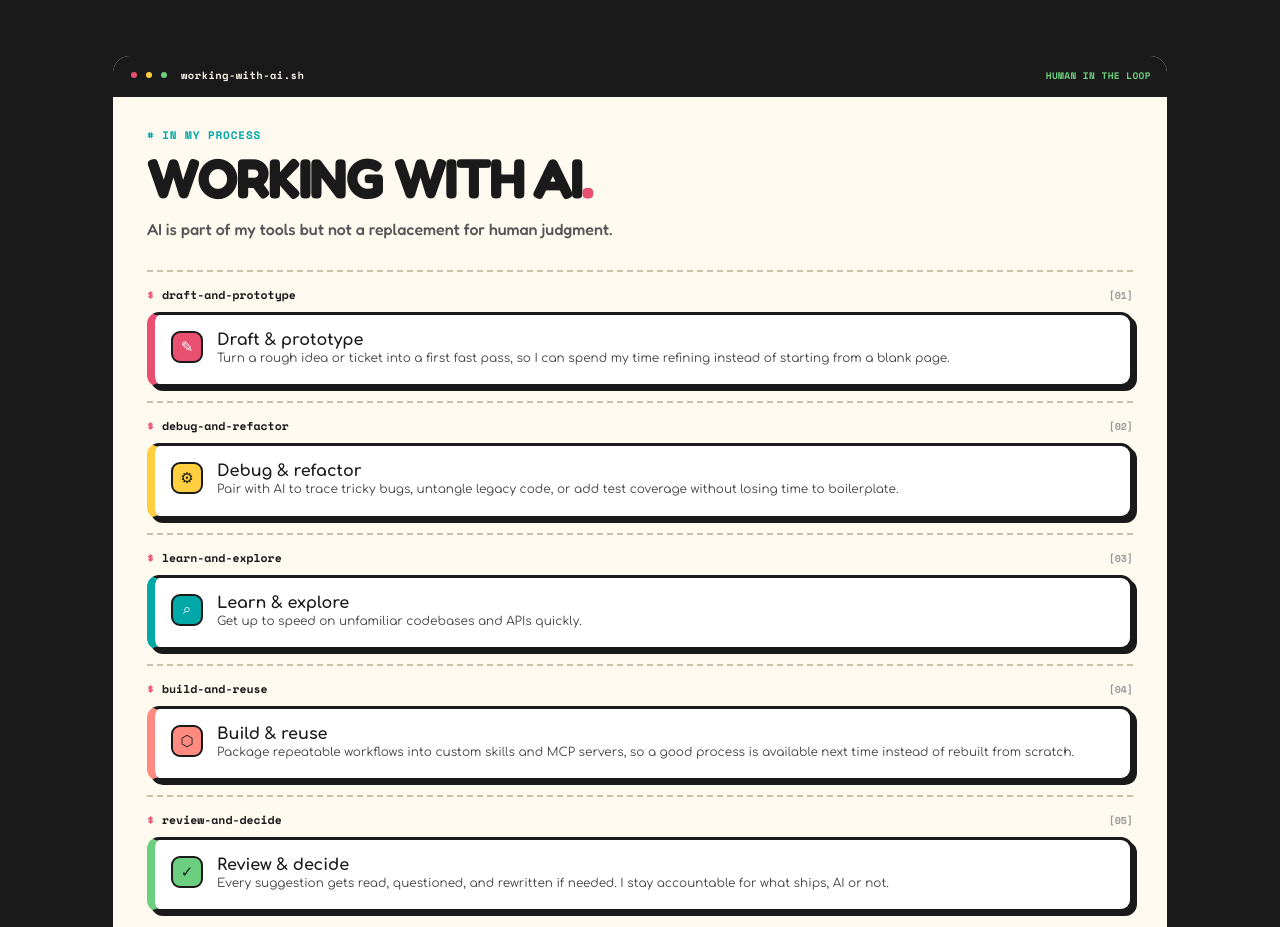
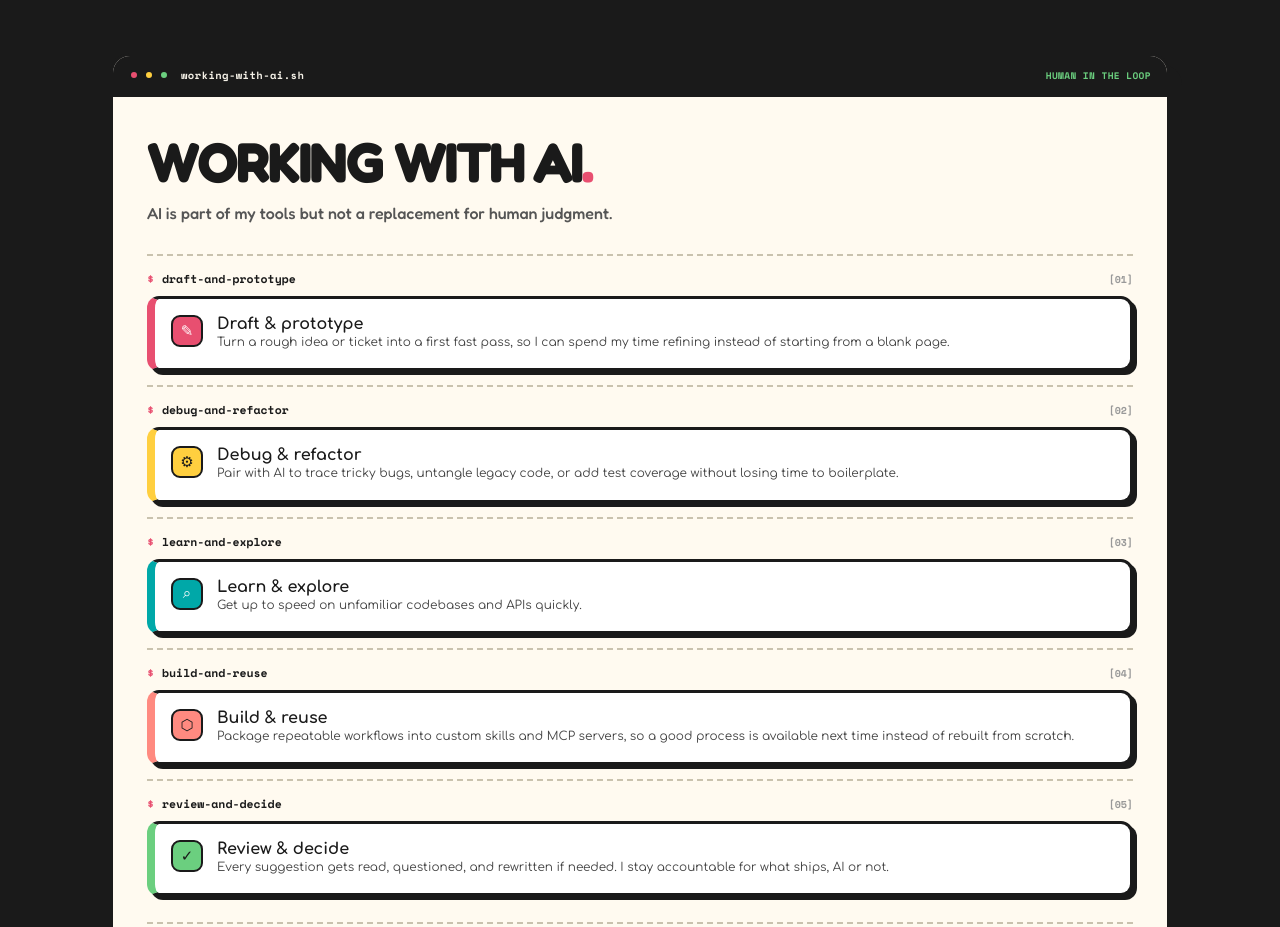
Before and after one commit to aLe3ouLa/resume-react, a React (Vite) app: page / in a window 1280 px wide. Shown: the part 2520-3447 px from the top of the page. Built offline with nearby package versions, Linux system fonts and the light colour scheme.

Commit message:
remove the eyebrow

```diff
--- a/src/components/AiWorkflow/AiWorkflow.tsx
+++ b/src/components/AiWorkflow/AiWorkflow.tsx
@@ -68,7 +68,6 @@ export default function AiWorkflow() {
                         <span className={styles.status}>human in the loop</span>
                     </div>
                     <div className={styles.body}>
-                        <p className={styles.comment}># In my process</p>
                         <h2 id="ai-workflow-heading" className={styles.title}>
                             Working with AI<span>.</span>
                         </h2>
```
